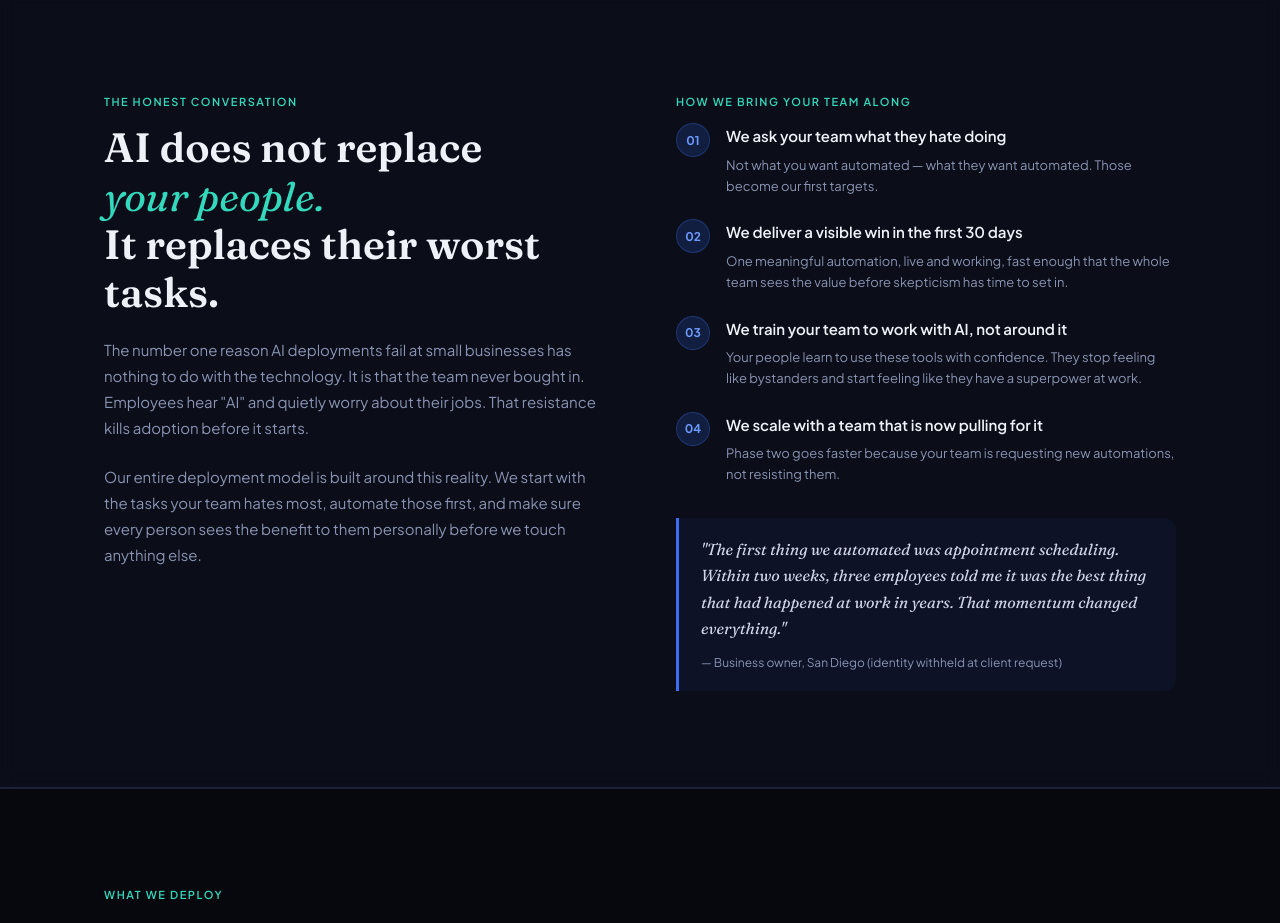
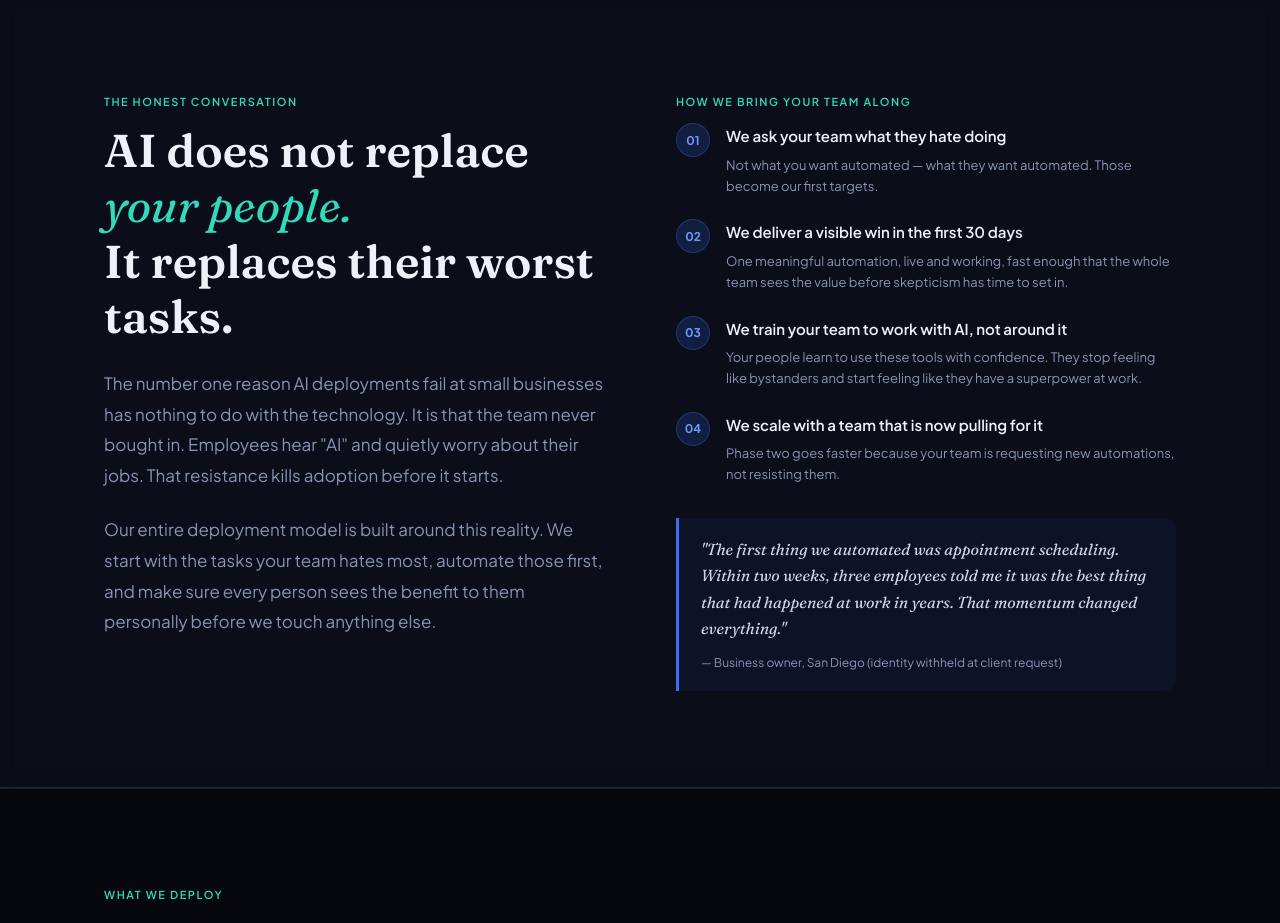
Before and after one commit to nicholasdreyfus-AITS/aitssocal.com, an Astro site: page /homepage-v2 in a window 1280 px wide. Shown: the part 5840-6763 px from the top of the page. Built offline with nearby package versions, Linux system fonts and the light colour scheme; Astro itself is replaced by a stand-in of ours.

Commit message:
Sync trust-section balance fix to homepage-v2 (keep the two pages matched)

```diff
--- a/src/pages/homepage-v2.astro
+++ b/src/pages/homepage-v2.astro
@@ -1265,19 +1265,20 @@ const team = [
   }
   .trust-headline {
     font-family: var(--fran);
-    font-size: clamp(26px, 3.2vw, 42px);
-    font-weight: 600;
-    line-height: 1.18;
-    margin-bottom: 20px;
+    font-size: clamp(28px, 3.6vw, 46px);
+    font-weight: 600;
+    line-height: 1.2;
+    margin-bottom: 24px;
   }
   .trust-headline em {
     font-style: italic;
     color: var(--teal2);
   }
   .trust-body {
-    font-size: 15px;
-    color: var(--muted);
-    margin-bottom: 22px;
+    font-size: 17px;
+    line-height: 1.8;
+    color: var(--muted);
+    margin-bottom: 24px;
   }
   .trust-quote {
     border-left: 3px solid var(--accent);
```
